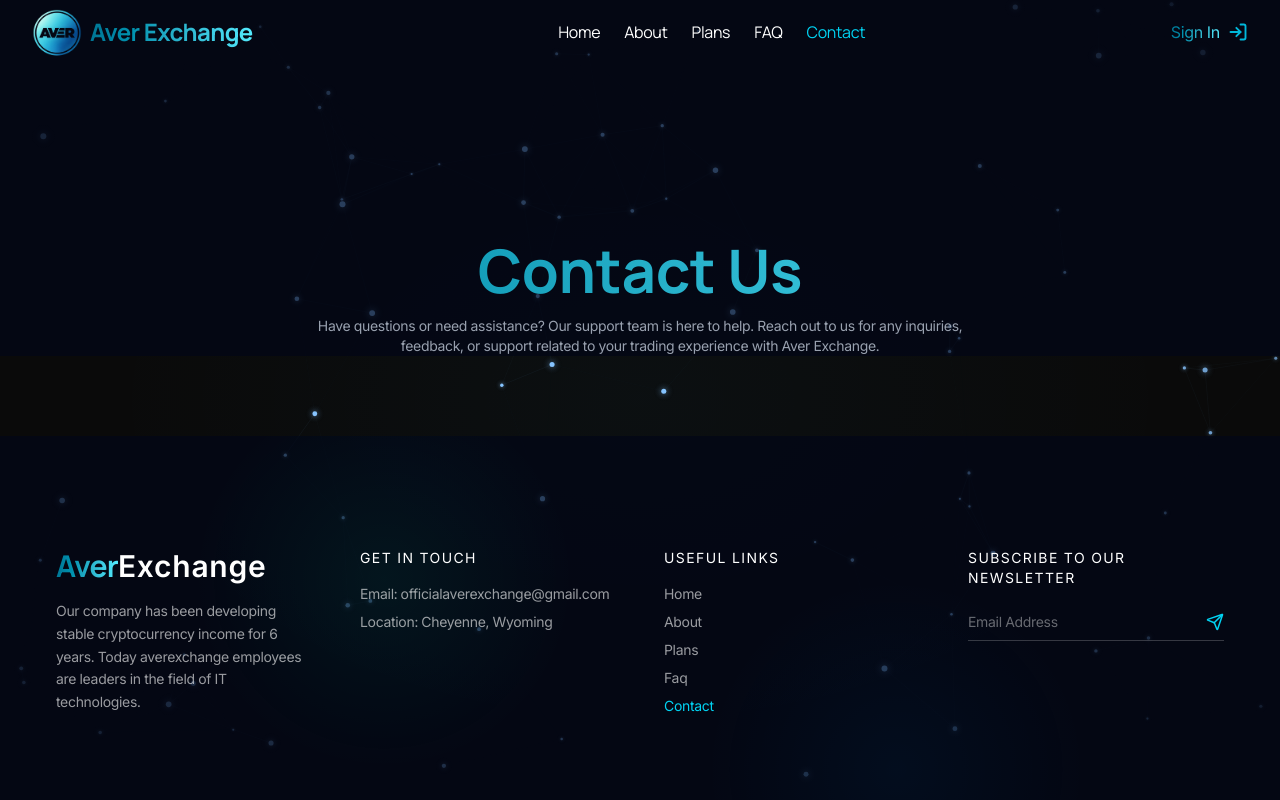
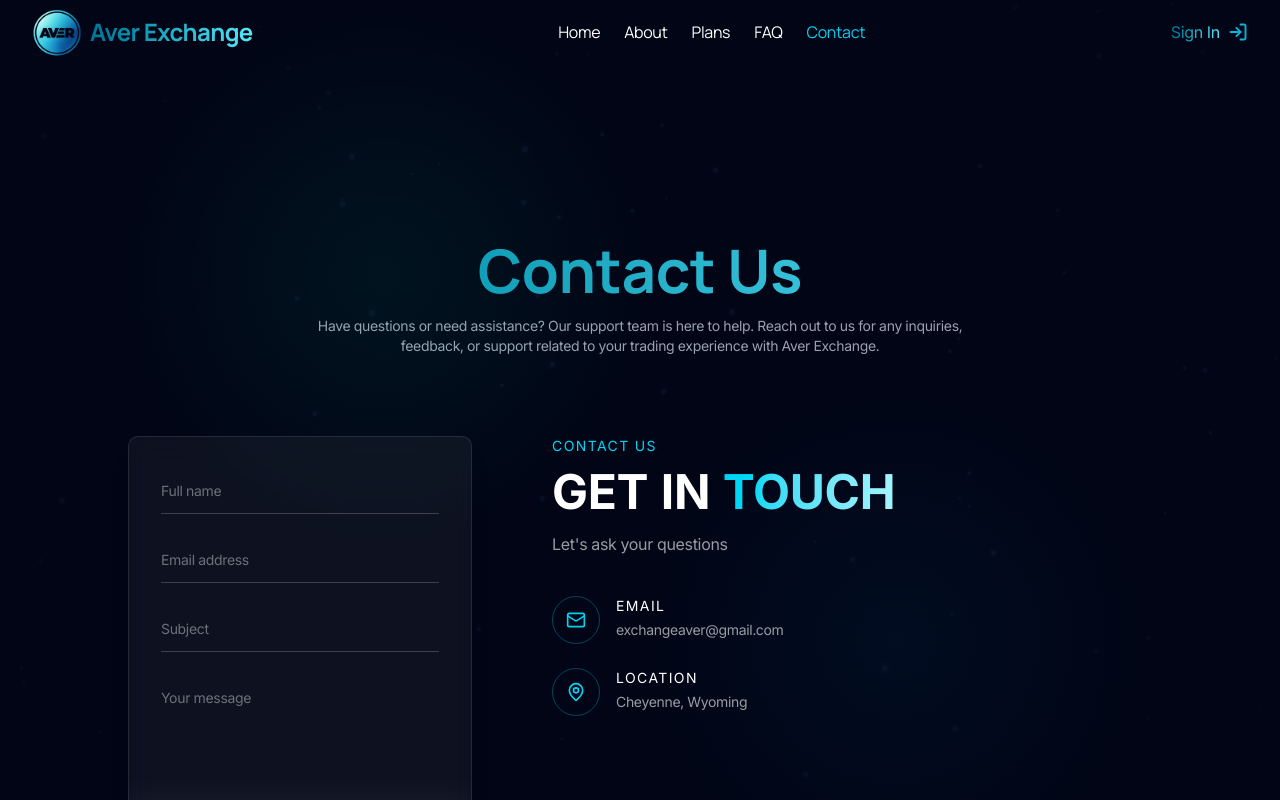
Before and after one commit to Swings0/averxchange, a Next.js app: page /contact in a window 1280 px wide. Shown: the top 800 px of the page. Built offline with nearby package versions, Linux system fonts and the light colour scheme.

Commit message:
Contact Page

```diff
--- a/app/contact/page.tsx
+++ b/app/contact/page.tsx
@@ -1,21 +1,142 @@
+"use client";
 
+import { Mail, MapPin } from "lucide-react";
 
+const Contact = () => {
+  return (
+    <section className="relative min-h-screen pt-60 lg:px-32 px-16 bg-[#020617]/95 text-white overflow-hidden">
 
-
-const contact = () => {
-    return (
-        <main className="pt-60 bg-[#020617]/70">
-            <div className="mb-20">
-                <h1 className="bg-clip-text text-transparent bg-linear-to-r from-cyan-700 to-cyan-300 font-manrope text-4xl md:text-6xl font-bold text-center">
+           <div className="pb-20 ">
+              <h1
+                 className="bg-clip-text text-transparent bg-linear-to-r from-cyan-700 to-cyan-300 font-manrope text-4xl md:text-6xl font-bold text-center">
                  Contact Us
               </h1>
                 <p className="text-center text-sm text-gray-400 mt-4 max-w-2xl mx-auto">
                    Have questions or need assistance? Our support team is here to help. Reach out to us for any inquiries, feedback, or support related to your trading experience with Aver Exchange.
                </p>
          </div>
-            {/* <Sec9 /> */}
-        </main>
-    )
-}
 
-export default contact;
+      {/* 🌌 BACKGROUND GLOW (same theme) */}
+      <div className="absolute inset-0 bg-[radial-gradient(circle_at_30%_30%,rgba(0,255,200,0.06),transparent_25%)]" />
+      <div className="absolute inset-0 bg-[radial-gradient(circle_at_70%_70%,rgba(0,150,255,0.05),transparent_25%)]" />
+
+      <div className="relative max-w-3xl grid lg:grid-cols-2 gap-20 items-start">
+
+        {/* ================= LEFT (FORM) ================= */}
+        <div className="bg-white/5 backdrop-blur-md border  border-white/10 rounded-lg p-8 shadow-xl">
+
+          {/* FULL NAME */}
+          <div className="mb-6">
+            <input
+              type="text"
+              placeholder="Full name"
+              className="w-full bg-transparent border-b border-white/20 py-3 outline-none text-sm text-white placeholder-white/40 focus:border-cyan-400 transition"
+            />
+          </div>
+
+          {/* EMAIL */}
+          <div className="mb-6">
+            <input
+              type="email"
+              placeholder="Email address"
+              className="w-full bg-transparent border-b border-white/20 py-3 outline-none text-sm text-white placeholder-white/40 focus:border-cyan-400 transition"
+            />
+          </div>
+
+          {/* SUBJECT */}
+          <div className="mb-6">
+            <input
+              type="text"
+              placeholder="Subject"
+              className="w-full bg-transparent border-b border-white/20 py-3 outline-none text-sm text-white placeholder-white/40 focus:border-cyan-400 transition"
+            />
+          </div>
+
+          {/* MESSAGE */}
+          <div className="mb-8">
+            <textarea
+              placeholder="Your message"
+              rows={5}
+              className="w-full bg-transparent border-b border-white/20 py-3 outline-none text-sm text-white placeholder-white/40 focus:border-cyan-400 transition resize-none"
+            />
+          </div>
+
+          {/* BUTTON (same style as your earlier sections) */}
+          <button className="px-6 py-2 rounded-lg border border-cyan-400 text-cyan-400 hover:bg-cyan-400 hover:text-black transition-all duration-300 hover:scale-105">
+            Send Message
+          </button>
+        </div>
+
+        {/* ================= RIGHT (INFO) ================= */}
+        <div>
+
+          {/* TAG */}
+          <p className="text-cyan-400 text-sm tracking-widest mb-3">
+            CONTACT US
+          </p>
+
+          {/* TITLE */}
+          <h2 className="text-4xl md:text-5xl font-bold mb-4">
+            GET IN <span className="text-transparent bg-clip-text bg-linear-to-r from-cyan-400 to-cyan-200">TOUCH</span>
+          </h2>
+
+          <p className="text-white/60 mb-10">
+            Let's ask your questions
+          </p>
+
+          {/* INFO BLOCKS */}
+          <div className="space-y-6">
+
+            {/* EMAIL */}
+            <div className="flex items-start gap-4 group">
+              <div className="w-12 h-12 flex items-center justify-center rounded-full border border-cyan-400/30 text-cyan-400 group-hover:bg-cyan-400/10 transition">
+                <Mail size={20} />
+              </div>
+
+              <div>
+                <h4 className="text-sm tracking-widest text-white">
+                  EMAIL
+                </h4>
+                <p className="text-white/60 text-sm mt-1">
+                 exchangeaver@gmail.com
+                </p>
+              </div>
+            </div>
+
+            {/* LOCATION */}
+            <div className="flex items-start gap-4 group">
+              <div className="w-12 h-12 flex items-center justify-center rounded-full border border-cyan-400/30 text-cyan-400 group-hover:bg-cyan-400/10 transition">
+                <MapPin size={20} />
+              </div>
+
+              <div>
+                <h4 className="text-sm tracking-widest text-white">
+                  LOCATION
+                </h4>
+                <p className="text-white/60 text-sm mt-1">
+                  Cheyenne, Wyoming
+                </p>
+              </div>
+            </div>
+
+          </div>
+        </div>
+
+      </div>
+    </section>
+  );
+};
+
+export default Contact;
+
+
+
+// const contact = () => {
+//     return (
+//         <main className="pt-60 bg-[#020617]/70">
+//             {/* <Sec9 /> */}
+//         </main>
+//     )
+// }
+
+// export default contact;
--- a/components/layout/Footer.tsx
+++ b/components/layout/Footer.tsx
@@ -50,7 +50,7 @@ const Footer = () => {
             </h3>
 
             <p className="text-sm text-white/60">
-              Email: officialaverexchange@gmail.com
+              Email: exchangeaver@gmail.com
             </p>
             <p className="text-sm text-white/60 mt-2">
               Location: Cheyenne, Wyoming
@@ -102,7 +102,7 @@ const Footer = () => {
         {/* BOTTOM */}
         <div className="mt-36 flex flex-col md:flex-row justify-between items-center text-sm text-white/50 lg:pl-2">
 
-          <p>Copyright © {year} Averexchange All Rights Reserved</p>
+          <p className="texts-sm">Copyright © {year} Averexchange All Rights Reserved</p>
 
         </div>
       </div>
```
Lines whose indentation alone changed are shown as unchanged.
